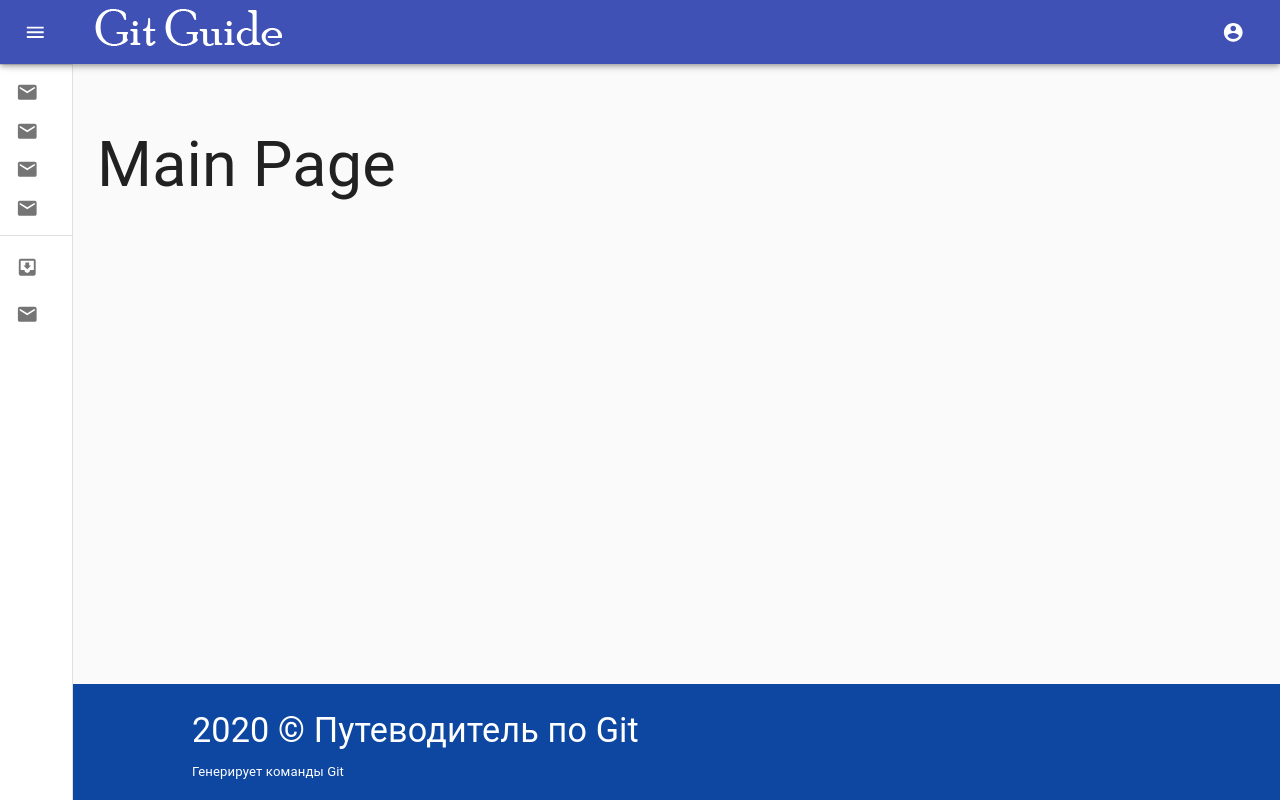
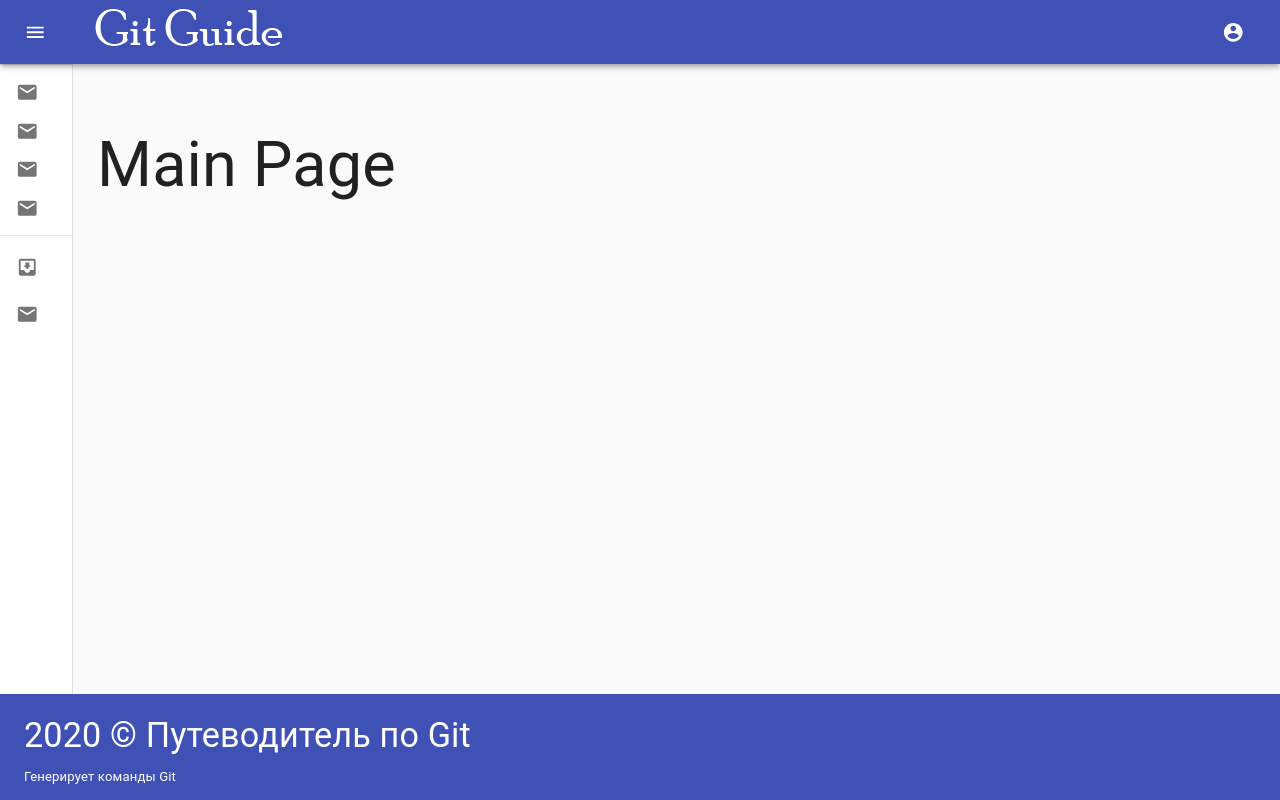
Before and after one commit to Radist-electric/git-guide-mern, a React (Create React App) app in the folder client/: page / in a window 1280 px wide. Built offline with nearby package versions, Linux system fonts and the light colour scheme.

Commit message:
I changed the footer using the Material-UI

```diff
--- a/client/src/components/Footer.js
+++ b/client/src/components/Footer.js
@@ -1,12 +1,23 @@
-import react from 'react'
+import Box from '@material-ui/core/Box'
+import Container from '@material-ui/core/Container'
+import { makeStyles } from '@material-ui/core/styles'
+
+const useStyles = makeStyles(() => ({
+  root: {
+    zIndex: 1201,
+    marginTop: 'auto',
+    color: '#ffffff'
+  }
+}))
 
 export const Footer = () => {
+  const classes = useStyles()
   return (
-    <div className="blue darken-4 footer">
-      <div className="container white-text">
-        <h4>2020 &#169; Путеводитель по Git</h4>
-        <p>Генерирует команды Git</p>
-      </div>
-    </div>
+    <Box className={classes.root} bgcolor="primary.main">
+      <Container>
+      <h4>2020 &#169; Путеводитель по Git</h4>
+      <p>Генерирует команды Git</p>
+      </Container>
+    </Box>
   )
 }
--- a/client/src/index.css
+++ b/client/src/index.css
@@ -6,18 +6,11 @@
   justify-content: flex-start;
   min-height: 100vh;
 }
-/* .logo {
-  position: absolute;
-  transform: translateY(30%)
-} */
+
 .reg {
   line-height: 36px;
   text-decoration: underline;
   cursor: pointer;
-}
-.footer {
-  padding: 5px 0;
-  margin-top: auto;
 }
 
 @media only screen and (max-width: 991px) {
@@ -25,6 +18,7 @@
     font-size: 13px;
   }
 }
+
 @media only screen and (max-width: 600px) {
   html {
     font-size: 12px;
```
